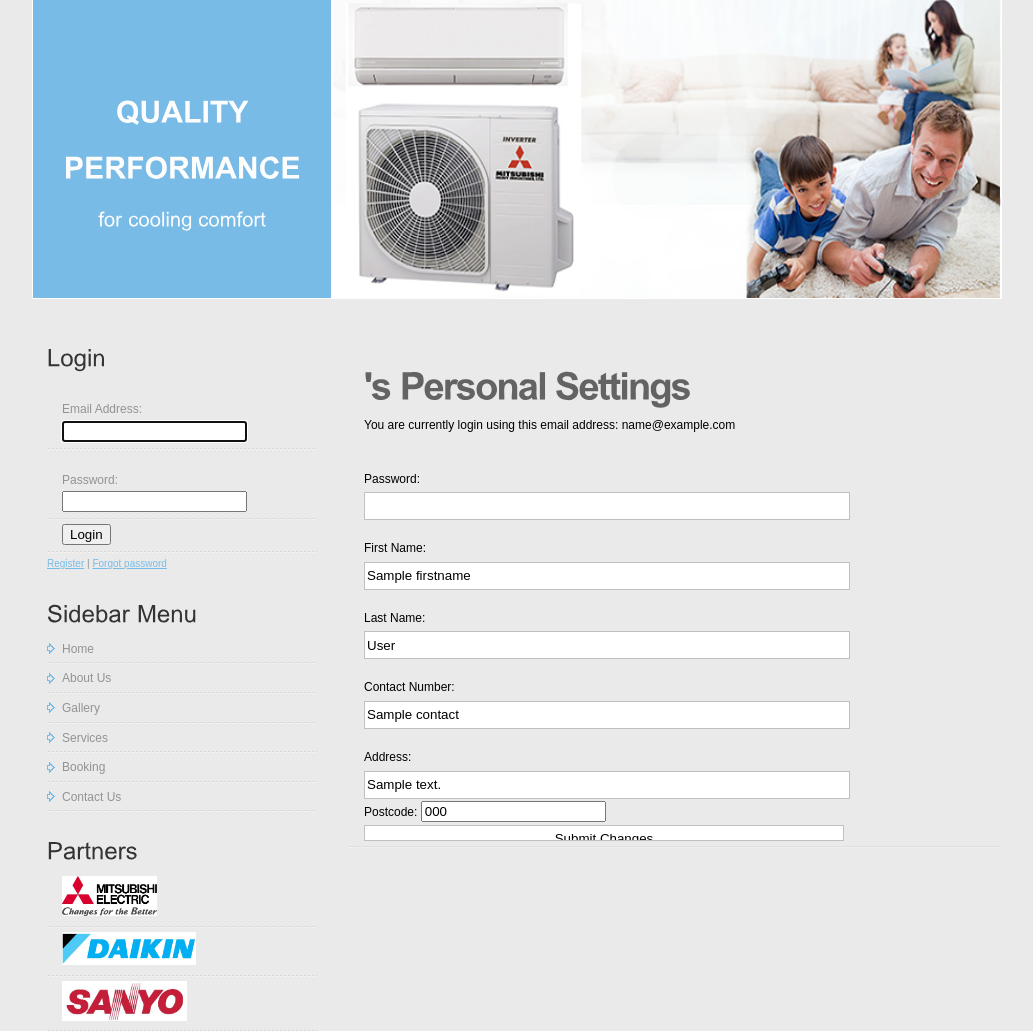
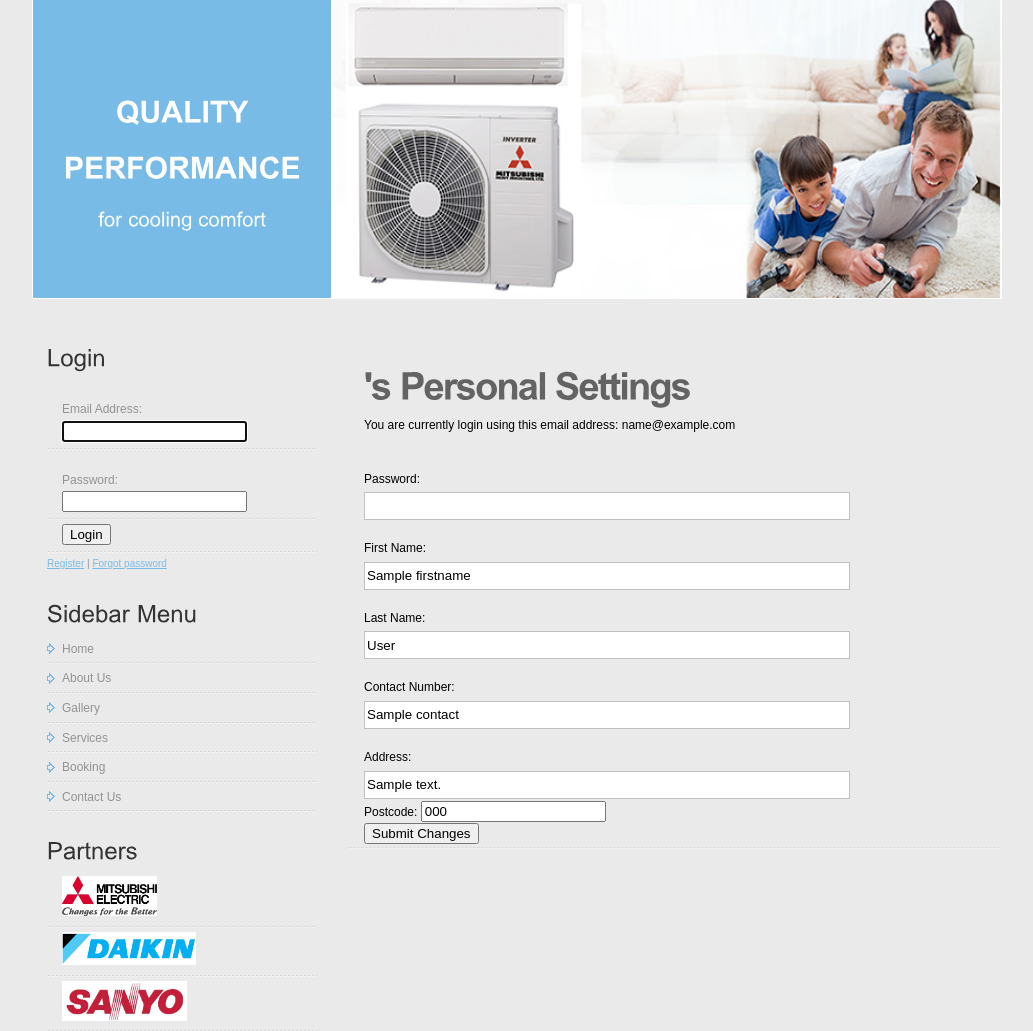
Before and after one commit to kelvinyong/bace, a Python web app: template newbaceMIS/template/setting.html in a window 1280 px wide. Shown: the part 97-1128 px from the top of the page, without its empty margins (123-1156 px from the left). Run offline with Jinja, Linux system fonts and the light colour scheme; the template is opened without the code that fills it: most values are stand-ins (such as "Sample title", 1, 10 or a date in 2020); some libraries are stand-ins or nearby versions.

Commit message:
Update setting.html

```diff
--- a/newbaceMIS/template/setting.html
+++ b/newbaceMIS/template/setting.html
@@ -25,7 +25,7 @@
 <form action="/setting" method="POST" >
 <ol>
 	<li>
-	<p>You are currently login using this email address: {{ email }}</p>
+	<p>You are currently login using this email address: <span name="email">{{ email }}</span></p>
     </li>
     <li>
     <label for="password">Password:</label>
@@ -51,7 +51,7 @@
     <input type="text" name="postcode" id="number" value = "{{ postcode }}" class="text"/>
     </li>
     <li>
-    <input type="submit" value="Submit Changes" class="text"/>
+    <input type="submit" value="Submit Changes"/>
     </li>
 </ol>
 </form>
```
